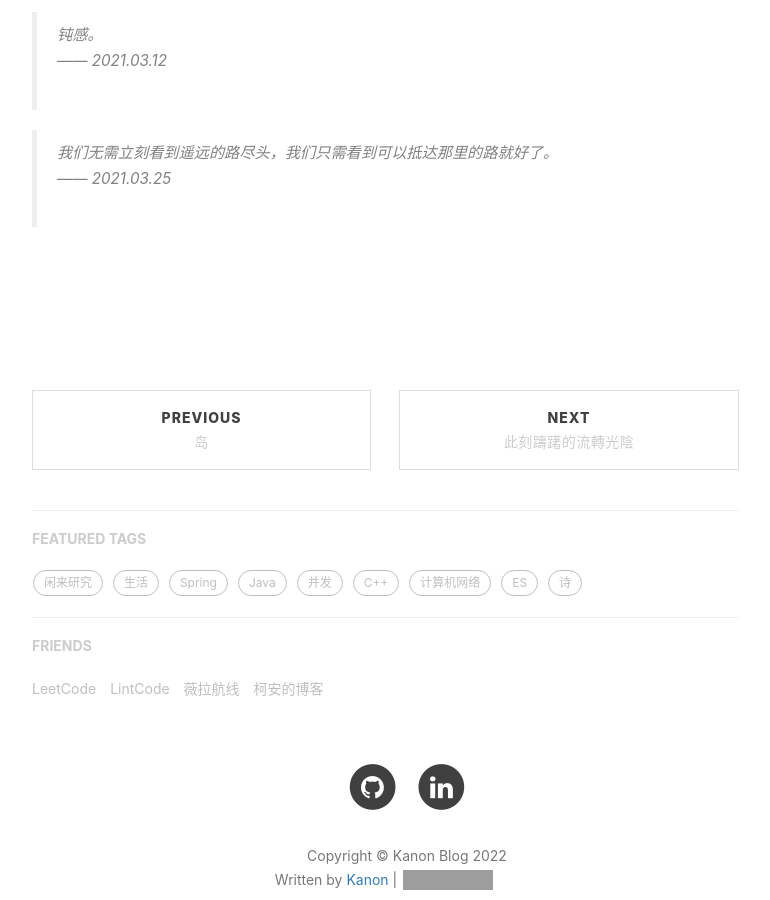
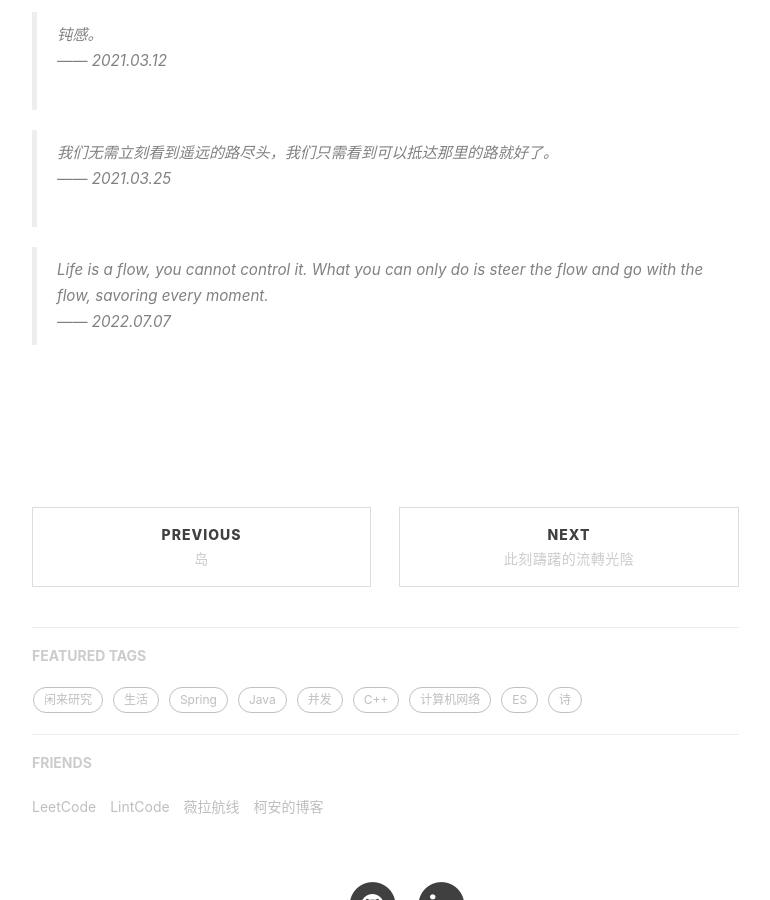
Before and after one commit to kanonjz/kanonjz.github.io, a Jekyll site: the page built from _posts/2020-12-23-some-thoughts.md, in a window 1280 px wide and 900 px high, scrolled down 1072 px. Shown: the whole window, without its empty margins (233-1003 px from the left). Built offline with Jekyll 4.4.1, drawn with Linux system fonts in a browser that asks for light colours; nearby versions of some CDN libraries; comment, search, counter and statistics services are not loaded; grey boxes are pictures that could not be loaded.

Commit message:
Update 2020-12-23-some-thoughts.md

```diff
--- a/_posts/2020-12-23-some-thoughts.md
+++ b/_posts/2020-12-23-some-thoughts.md
@@ -33,4 +33,7 @@ tags:
 —— 2021.03.25
 <br/><br/>
 
+> Life is a flow, you cannot control it. What you can only do is steer the flow and go with the flow, savoring every moment. <br/>
+—— 2022.07.07
+
 <br/><br/><br/>
```
